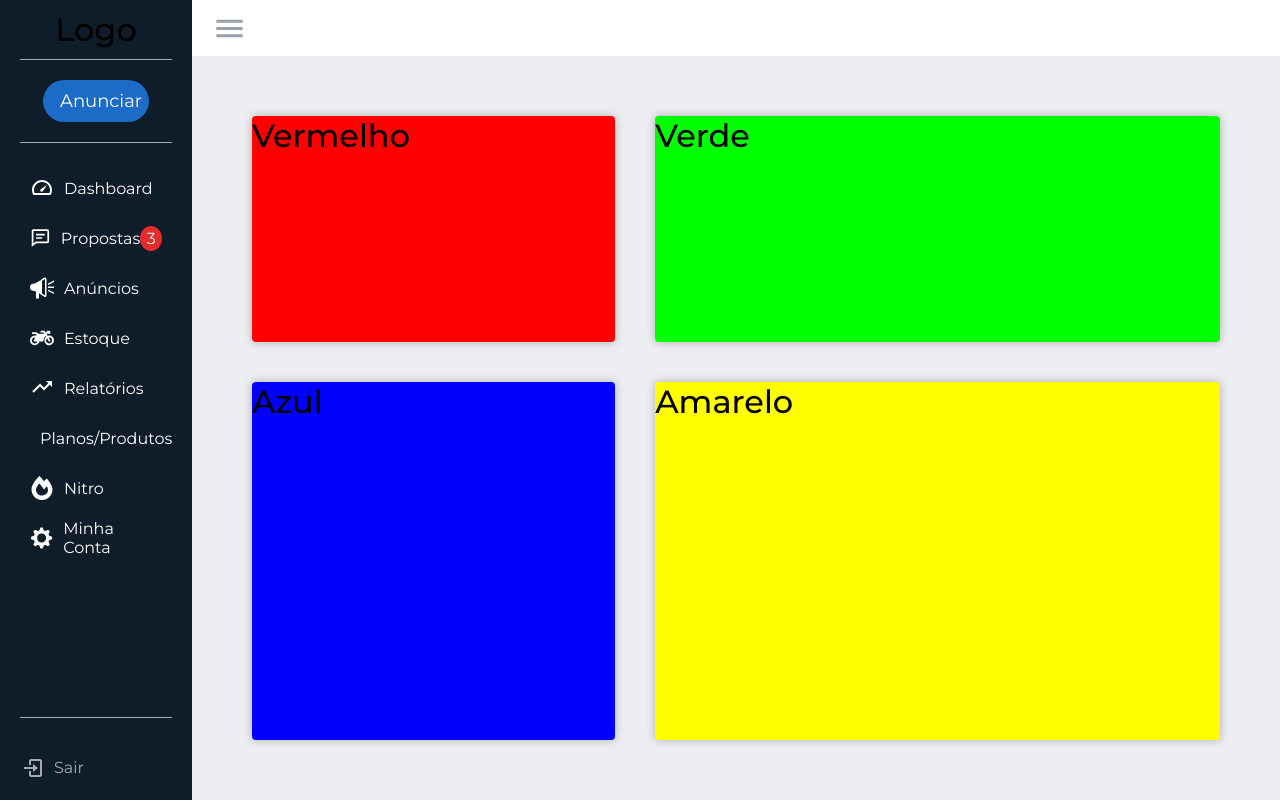
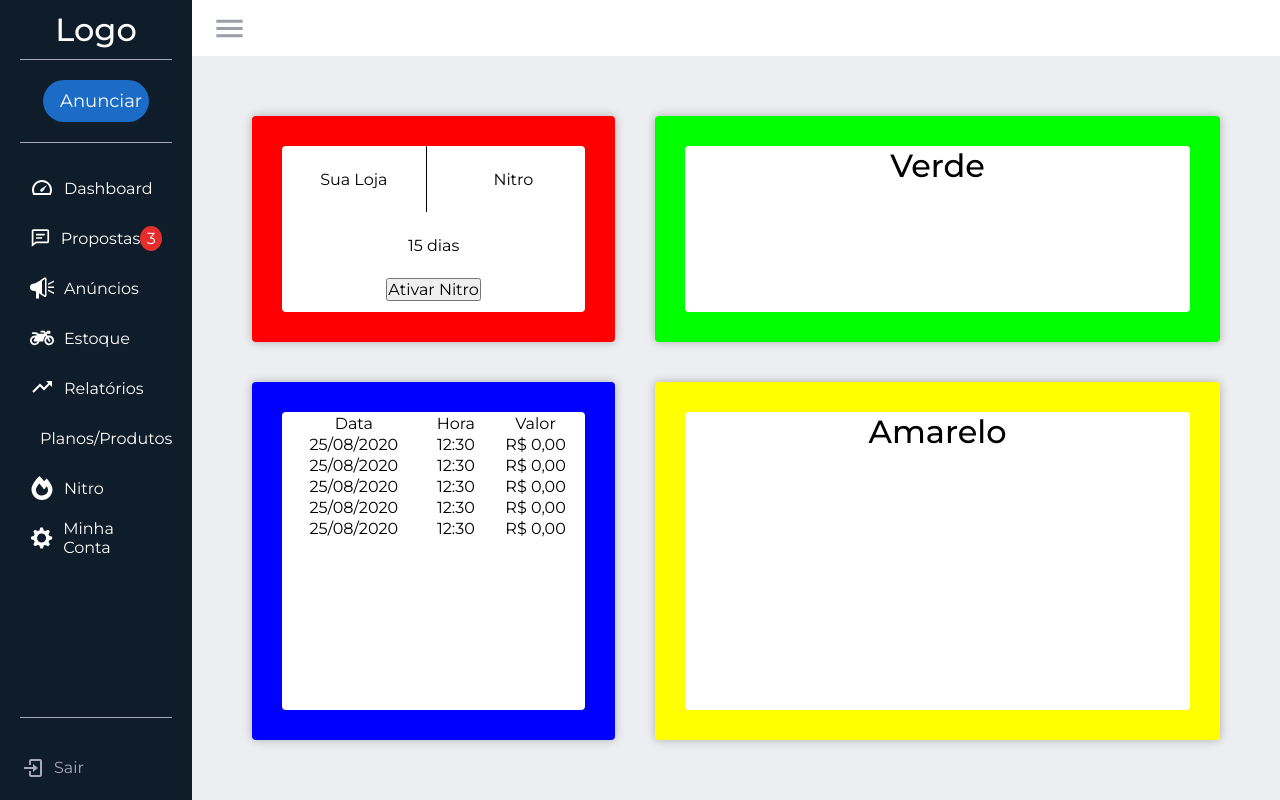
Before and after one commit to Silva4g/moto-backoffice, a React (Create React App) app: page /dashboard/nitro in a window 1280 px wide. Built offline with nearby package versions, Linux system fonts and the light colour scheme.

Commit message:
nitro-screen-add

```diff
--- a/src/pages/Nitro/index.tsx
+++ b/src/pages/Nitro/index.tsx
@@ -4,10 +4,67 @@ import './styles.scss';
 const Nitro: React.FC = () =>
     <>
         <div className='grid'>
-            <div className='red'><h1>Vermelho</h1></div>
-            <div className='green'><h1>Verde</h1></div>
-            <div className='blue'><h1>Azul</h1></div>
-            <div className='yellow'><h1>Amarelo</h1></div>
+            <div className='red'>
+                <div className='conteudo'>
+                    <div>
+                        <div><span>Sua Loja</span></div>
+                        <div className='divisor' />
+                        <div><span>Nitro</span></div>
+                    </div>
+                    <div><span>15 dias</span></div>
+                    <button>Ativar Nitro</button>
+                </div>
+            </div>
+            <div className='green' style={{ alignItems: 'flex-end', justifyContent: 'flex-start' }}>
+                <div className='conteudo'>
+                    <h1>Verde</h1>
+                </div>
+            </div>
+            <div className='blue'>
+                <div className='conteudo'>
+                    <table>
+                        <thead>
+                            <tr>
+                                <td>Data</td>
+                                <td>Hora</td>
+                                <td>Valor</td>
+                            </tr>
+                        </thead>
+                        <tbody>
+                            <tr>
+                                <td>25/08/2020</td>
+                                <td>12:30</td>
+                                <td>R$ 0,00</td>
+                            </tr>
+                            <tr>
+                                <td>25/08/2020</td>
+                                <td>12:30</td>
+                                <td>R$ 0,00</td>
+                            </tr>
+                            <tr>
+                                <td>25/08/2020</td>
+                                <td>12:30</td>
+                                <td>R$ 0,00</td>
+                            </tr>
+                            <tr>
+                                <td>25/08/2020</td>
+                                <td>12:30</td>
+                                <td>R$ 0,00</td>
+                            </tr>
+                            <tr>
+                                <td>25/08/2020</td>
+                                <td>12:30</td>
+                                <td>R$ 0,00</td>
+                            </tr>
+                        </tbody>
+                    </table>
+                </div>
+            </div>
+            <div className='yellow'>
+                <div className='conteudo'>
+                    <h1>Amarelo</h1>
+                </div>
+            </div>
         </div>
     </>
 ;
--- a/src/pages/Nitro/styles.scss
+++ b/src/pages/Nitro/styles.scss
@@ -1,17 +1,21 @@
-h1 {
-    color: #000000;
-}
-
 .grid {
     display: grid;
     grid-template-columns: 2fr 3fr;
     grid-template-rows: 2fr 3fr;
     flex-grow: 1;
+    color: #000000;
 
     > div {
+        box-shadow: 0 0 10px #00000045;
+        padding: 30px;
         margin: 20px;
+    }
+
+    div {
+        display: flex;
+        align-items: center;
+        justify-content: center;
         border-radius: 4px;
-        box-shadow: 0 0 10px #00000045;
     }
 
     .red {
@@ -29,4 +33,39 @@ h1 {
     .yellow {
         background-color: #FFFF00;
     }
+
+    .conteudo {
+        display: block;
+        align-items: center;
+        justify-content: center;
+        text-align: center;
+        background-color: #FFFFFF;
+        // padding: 30px;
+        // margin: 30px;
+        border-radius: 4px;
+        box-shadow: none;
+        height: 100%;
+        width: 100%;
+
+        .divisor {
+            background-color: #000000;
+            width: 1px;
+            height: 100%;
+        }
+
+        > div {
+            display: grid;
+            align-items: center;
+            justify-content: center;
+            height: 40%;
+
+            &:first-child {
+                grid-template-columns: 9fr 1fr 9fr;
+            }
+        }
+
+        > table {
+            width: 100%;
+        }
+    }
 }
```
